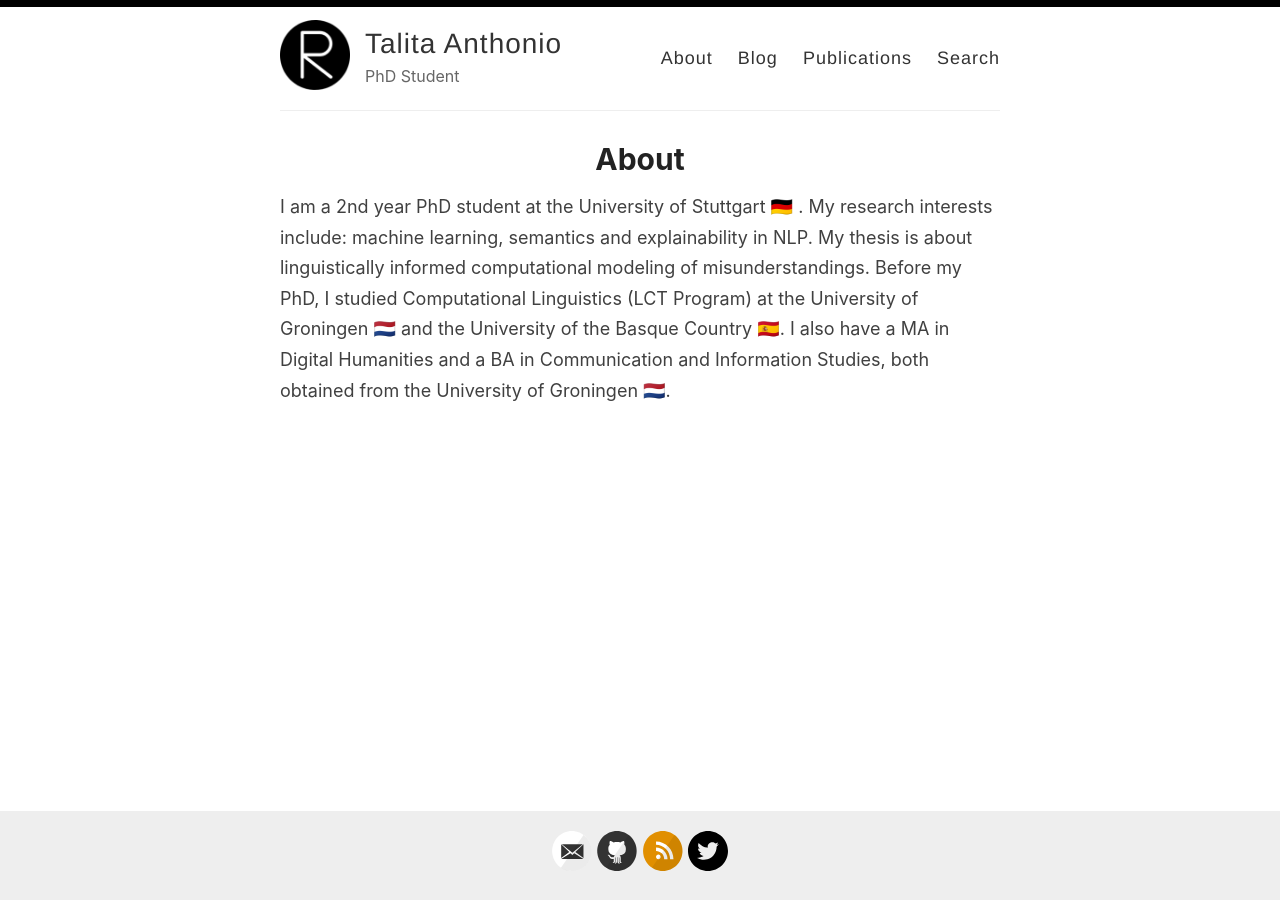
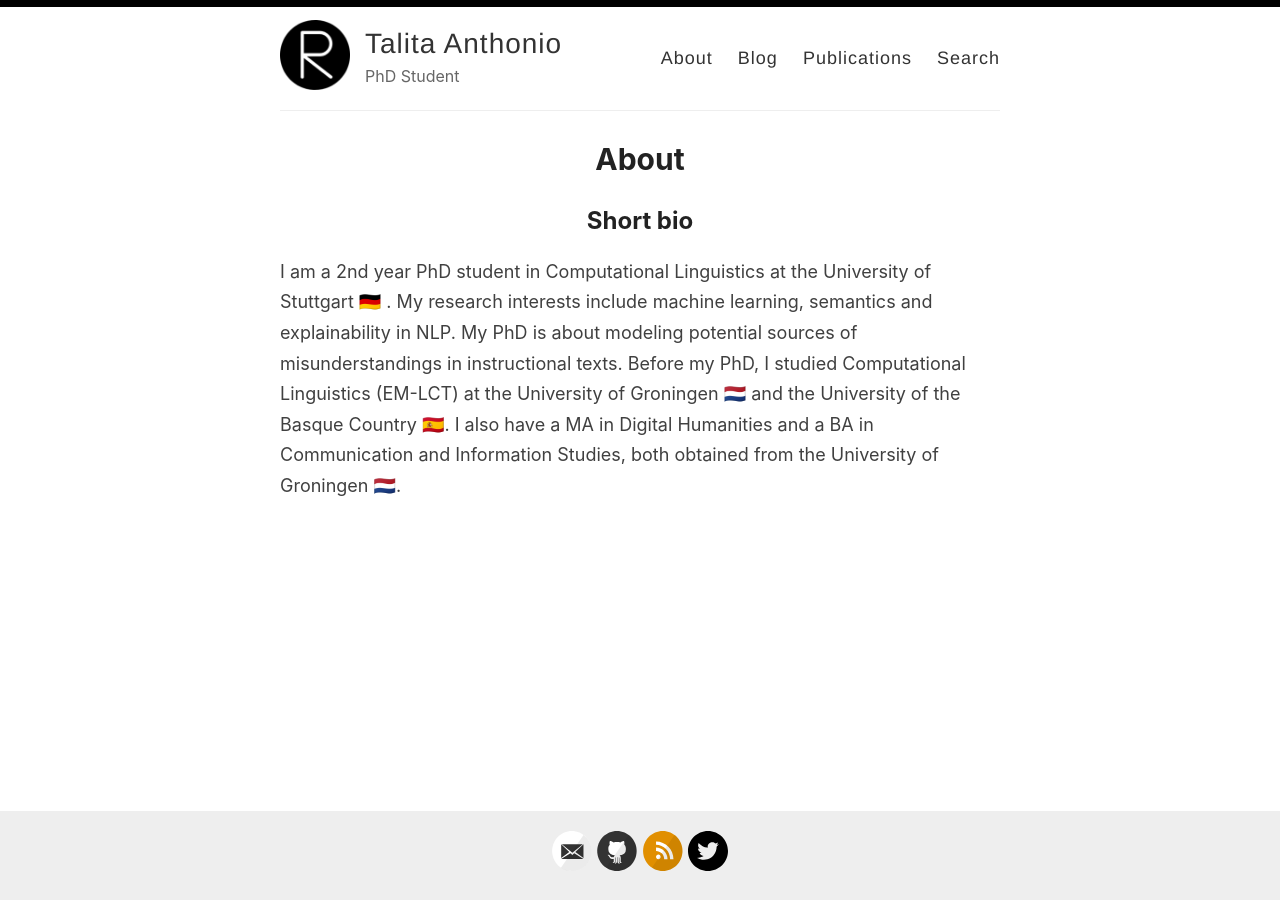
Before and after one commit to TalitaAnthonio/talita-anthonio.github.io, a Jekyll site: the page built from _pages/about.md, in a window 1280 px wide. Built offline with Jekyll 4.4.1, drawn with Linux system fonts in a browser that asks for light colours.

Commit message:
Update about.md

```diff
--- a/_pages/about.md
+++ b/_pages/about.md
@@ -4,7 +4,8 @@ title: About
 permalink: /about/
 ---
 
-I am a 2nd year PhD student at the University of Stuttgart 🇩🇪 . My research interests include: machine learning, semantics and explainability
-in NLP. My thesis is about linguistically informed computational modeling of misunderstandings. Before my PhD, I studied Computational Linguistics (LCT Program)
+## Short bio
+I am a 2nd year PhD student in Computational Linguistics at the University of Stuttgart 🇩🇪 . My research interests include machine learning, semantics and explainability
+in NLP. My PhD is about modeling potential sources of misunderstandings in instructional texts. Before my PhD, I studied Computational Linguistics (EM-LCT)
 at the University of Groningen 🇳🇱 and the University of the Basque Country 🇪🇸. I also have a MA in Digital Humanities and a BA in Communication and Information Studies,
 both obtained from the University of Groningen 🇳🇱.
```
